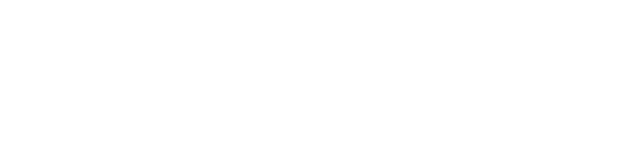
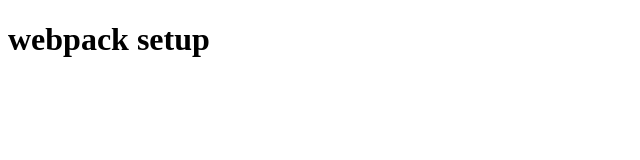
Before and after one commit to 182Marco/webpack-playground, a plain HTML site: page index.html in a window 1280 px wide. Shown: the whole page, without its empty margins (0-640 px from the left). Drawn offline with Linux system fonts and the light colour scheme.

```diff
--- a/index.html
+++ b/index.html
@@ -7,6 +7,6 @@
     <title>WebPack</title>
 </head>
 <body>
-
+    <h1>webpack setup</h1>
 </body>
 </html>
```
